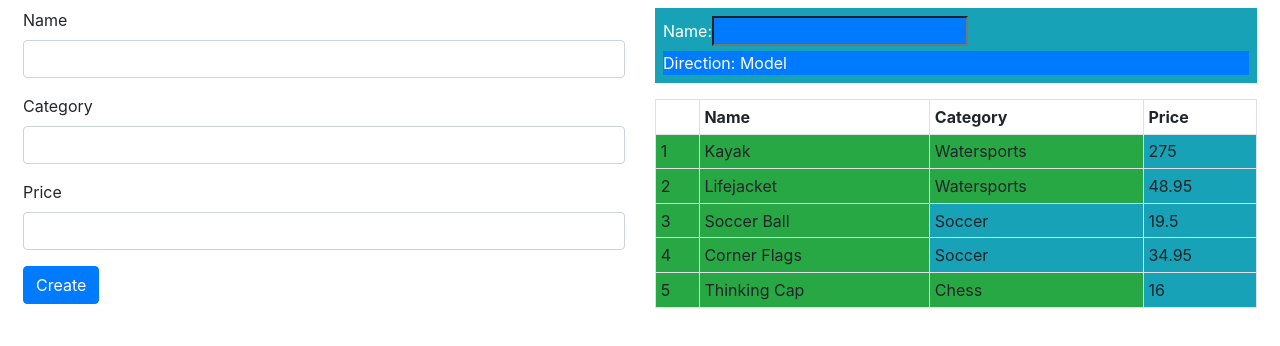
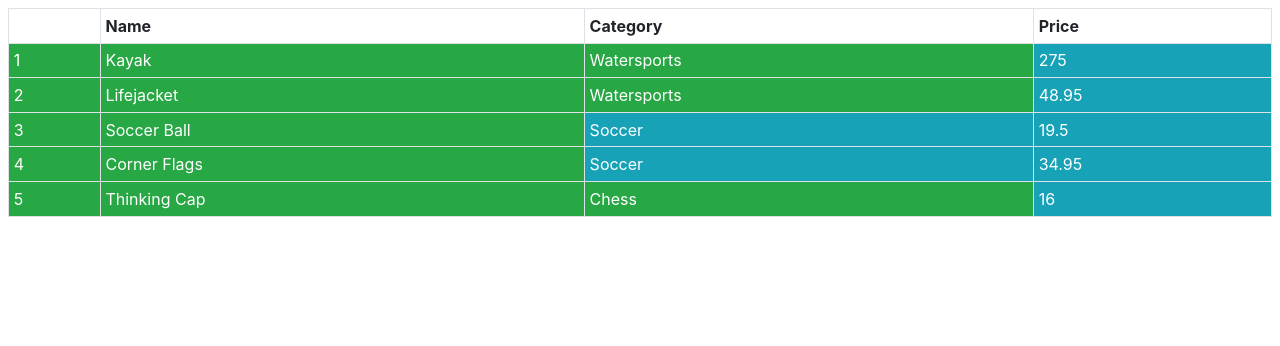
Before and after one commit to rene-copaga/example, an Angular app: page / in a window 1280 px wide. Shown: the top 346 px of the page. Built offline with nearby package versions, Linux system fonts and the light colour scheme.

Commit message:
Creating a Simple Structural Directive

```diff
--- a/src/app/template.html
+++ b/src/app/template.html
@@ -1,44 +1,10 @@
-<style>
-    input.ng-dirty.ng-invalid { border: 2px solid #ff0000 }
-    input.ng-dirty.ng-valid { border: 2px solid #6bc502 }
-</style>
-<div class="row m-2">
-    <div class="col-6">
-        <form novalidate [formGroup]="form" (ngSubmit)="submitForm(form)">
-            <div class="form-group" *ngFor="let control of form.productControls">
-                <label>{{control.label}}</label>
-                <input class="form-control"
-                    [(ngModel)]="newProduct[control.modelProperty]"
-                    name="{{control.modelProperty}}"
-                    formControlName="{{control.modelProperty}}" />
-                <ul class="text-danger list-unstyled"
-                        *ngIf="(formSubmitted || control.dirty) && control.invalid">
-                    <li *ngFor="let error of control.getValidationMessages()">
-                        {{error}}
-                    </li>
-                </ul>
-            </div>
-            <button class="btn btn-primary" type="submit"
-                    [disabled]="formSubmitted && !form.valid"
-                    [class.btn-secondary]="formSubmitted && form.invalid">
-                Create
-            </button>
-        </form>
-    </div>
-    <div class="col-6">
-
-        <div class="form-group bg-info text-white p-2">
-            <label>Name:</label>
-            <input class="bg-primary text-white" [(paModel)]="newProduct.name"
-                #paModel="paModel" />
-            <div class="bg-primary text-white">Direction: {{paModel.direction}}</div>
-        </div>
-
-        <table class="table table-sm table-bordered table-striped">
-            <tr><th></th><th>Name</th><th>Category</th><th>Price</th></tr>
+<div class="m-2">
+    <table class="table table-sm table-bordered table-striped">
+        <tr><th></th><th>Name</th><th>Category</th><th>Price</th></tr>
+        <tbody class="text-white">
             <tr *ngFor="let item of getProducts(); let i = index"
-                [pa-attr]="getProducts().length < 6 ? 'bg-success' : 'bg-warning'"
-                [pa-product]="item" (pa-category)="newProduct.category=$event">
+                    [pa-attr]="getProducts().length < 6 ? 'bg-success' : 'bg-warning'"
+                    [pa-product]="item" (pa-category)="newProduct.category=$event">
                 <td>{{i + 1}}</td>
                 <td>{{item.name}}</td>
                 <td [pa-attr]="item.category == 'Soccer' ? 'bg-info' : null">
@@ -46,6 +12,6 @@
                 </td>
                 <td [pa-attr]="'bg-info'">{{item.price}}</td>
             </tr>
-        </table>
-    </div>
+        </tbody>
+    </table>
 </div>
```
